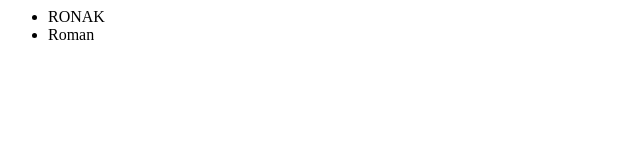
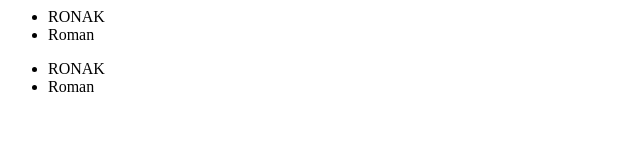
Before and after one commit to raunaklakhwani/Demo, a plain HTML site: page index.html in a window 1280 px wide. Shown: the whole page, without its empty margins (0-640 px from the left). Drawn offline with Linux system fonts and the light colour scheme.

Commit message:
Added code on feature branch

```diff
--- a/index.html
+++ b/index.html
@@ -4,5 +4,9 @@
 			<li>RONAK</li>
 			<li>Roman</li>
 		</ul>
+		<ul id="two">
+			<li>RONAK</li>
+			<li>Roman</li>
+		</ul>
 	</body>
 </html>
```
